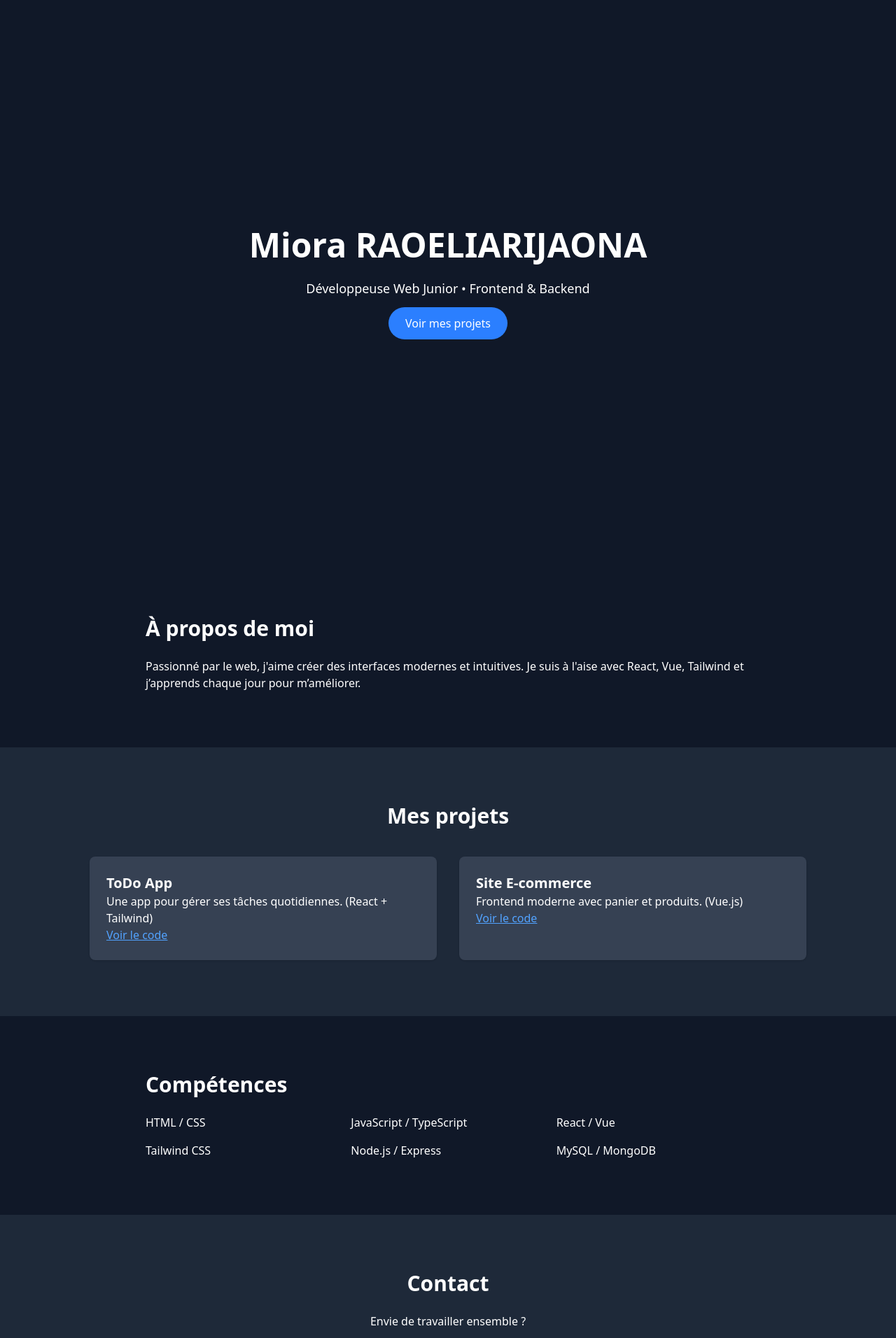
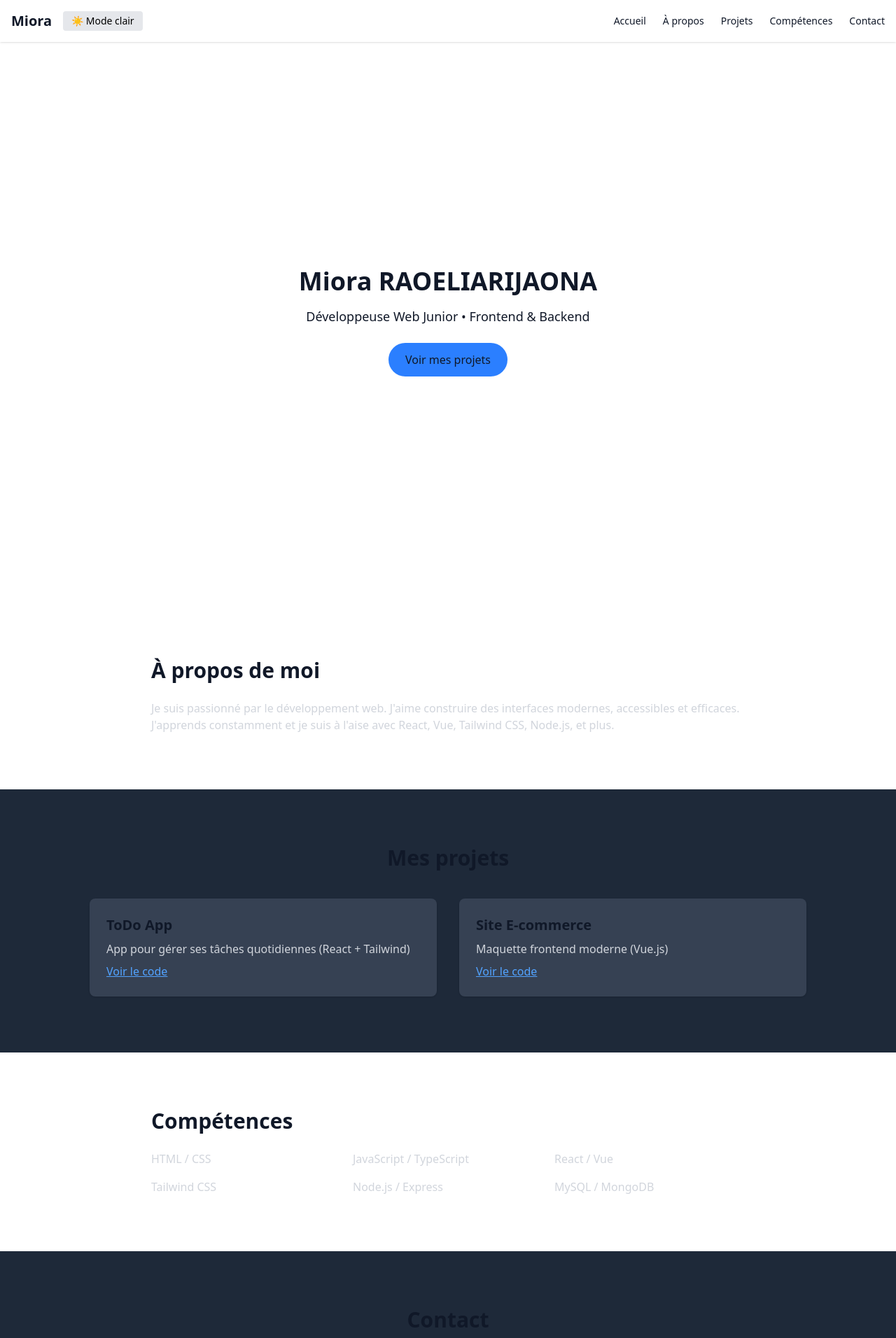
Before and after one commit to HaryMiora/mon-portfolio, a React (Vite) app: page / in a window 1280 px wide. Shown: the top 1912 px of the page at 70% size. Built offline with nearby package versions, Linux system fonts and the light colour scheme.

Commit message:
Portfolio initial avec composants séparés et dark mode toggle

```diff
--- a/src/App.jsx
+++ b/src/App.jsx
@@ -1,67 +1,36 @@
-import React from 'react'
+import React, { useState } from 'react';
+import Navigation from './components/Navigation';
+import Accueil from './components/Accueil';
+import APropos from './components/APropos';
+import Projets from './components/Projets';
+import Competences from './components/Competences';
+import Contact from './components/Contact';
+import Footer from './components/Footer';
 
 function App() {
+  const [darkMode, setDarkMode] = useState(true);
+
+  const toggleDarkMode = () => {
+    setDarkMode(!darkMode);
+
+    if (!darkMode) {
+      document.documentElement.classList.add('dark');
+    } else {
+      document.documentElement.classList.remove('dark');
+    }
+  };
+
   return (
-    <div className="font-sans bg-gray-900 text-white scroll-smooth">
-      {/* Section Accueil */}
-      <section id="home" className="min-h-screen flex items-center justify-center">
-        <div className="text-center space-y-6">
-          <h1 className="text-5xl font-bold">Miora RAOELIARIJAONA</h1>
-          <p className="text-lg">Développeuse Web Junior • Frontend & Backend</p>
-          <a href="#projects" className="bg-blue-500 px-6 py-3 rounded-full hover:bg-blue-600 transition">
-            Voir mes projets
-          </a>
-        </div>
-      </section>
-
-      {/* Section À propos */}
-      <section id="about" className="py-20 px-4 max-w-4xl mx-auto">
-        <h2 className="text-3xl font-bold mb-6">À propos de moi</h2>
-        <p>
-          Passionné par le web, j'aime créer des interfaces modernes et intuitives.
-          Je suis à l'aise avec React, Vue, Tailwind et j’apprends chaque jour pour m’améliorer.
-        </p>
-      </section>
-
-      {/* Section Projets */}
-      <section id="projects" className="py-20 px-4 bg-gray-800">
-        <h2 className="text-3xl font-bold mb-10 text-center">Mes projets</h2>
-        <div className="grid grid-cols-1 md:grid-cols-2 gap-8 max-w-5xl mx-auto">
-          <div className="bg-gray-700 p-6 rounded-lg shadow hover:shadow-xl transition">
-            <h3 className="text-xl font-semibold">ToDo App</h3>
-            <p>Une app pour gérer ses tâches quotidiennes. (React + Tailwind)</p>
-            <a href="#" className="text-blue-400 underline">Voir le code</a>
-          </div>
-          <div className="bg-gray-700 p-6 rounded-lg shadow hover:shadow-xl transition">
-            <h3 className="text-xl font-semibold">Site E-commerce</h3>
-            <p>Frontend moderne avec panier et produits. (Vue.js)</p>
-            <a href="#" className="text-blue-400 underline">Voir le code</a>
-          </div>
-        </div>
-      </section>
-
-      {/* Section Compétences */}
-      <section id="skills" className="py-20 px-4 max-w-4xl mx-auto">
-        <h2 className="text-3xl font-bold mb-6">Compétences</h2>
-        <ul className="grid grid-cols-2 md:grid-cols-3 gap-4">
-          <li>HTML / CSS</li>
-          <li>JavaScript / TypeScript</li>
-          <li>React / Vue</li>
-          <li>Tailwind CSS</li>
-          <li>Node.js / Express</li>
-          <li>MySQL / MongoDB</li>
-        </ul>
-      </section>
-
-      {/* Section Contact */}
-      <section id="contact" className="py-20 px-4 bg-gray-800 text-center">
-        <h2 className="text-3xl font-bold mb-6">Contact</h2>
-        <p>Envie de travailler ensemble ?</p>
-        <p className="mt-2">📧 <a href="mailto:raoeliarijaonamiora@gmail.com" className="text-blue-400 underline">raoeliarijaonamiora@gmail.com</a></p>
-        <p className="mt-1">🔗 <a href="https://github.com/HaryMiora" className="text-blue-400 underline">https://github.com/HaryMiora</a></p>
-      </section>
+    <div className="font-sans bg-white text-gray-900 dark:bg-gray-900 dark:text-white">
+      <Navigation darkMode={darkMode} toggleDarkMode={toggleDarkMode} />
+      <Accueil />
+      <APropos />
+      <Projets />
+      <Competences />
+      <Contact />
+      <Footer />
     </div>
-  )
+  );
 }
 
-export default App
+export default App;
--- /dev/null
+++ b/src/components/APropos.jsx
@@ -0,0 +1,13 @@
+function APropos() {
+  return (
+    <section id="about" className="py-20 px-6 max-w-4xl mx-auto">
+      <h2 className="text-3xl font-bold mb-6">À propos de moi</h2>
+      <p className="text-gray-300">
+        Je suis passionné par le développement web. J'aime construire des interfaces modernes, accessibles et efficaces.
+        J'apprends constamment et je suis à l'aise avec React, Vue, Tailwind CSS, Node.js, et plus.
+      </p>
+    </section>
+  );
+}
+
+export default APropos;
--- /dev/null
+++ b/src/components/Accueil.jsx
@@ -0,0 +1,11 @@
+function Accueil() {
+  return (
+    <section id="home" className="min-h-screen flex flex-col items-center justify-center text-center px-4">
+      <h2 className="text-4xl font-bold mb-4">Miora RAOELIARIJAONA</h2>
+      <p className="text-lg mb-6">Développeuse Web Junior • Frontend & Backend</p>
+      <a href="#projects" className="bg-blue-500 hover:bg-blue-600 px-6 py-3 rounded-full transition">Voir mes projets</a>
+    </section>
+  );
+}
+
+export default Accueil;
--- /dev/null
+++ b/src/components/Competences.jsx
@@ -0,0 +1,17 @@
+function Competences() {
+  return (
+    <section id="skills" className="py-20 px-6 max-w-4xl mx-auto">
+      <h2 className="text-3xl font-bold mb-6">Compétences</h2>
+      <ul className="grid grid-cols-2 md:grid-cols-3 gap-4 text-gray-300">
+        <li>HTML / CSS</li>
+        <li>JavaScript / TypeScript</li>
+        <li>React / Vue</li>
+        <li>Tailwind CSS</li>
+        <li>Node.js / Express</li>
+        <li>MySQL / MongoDB</li>
+      </ul>
+    </section>
+  );
+}
+
+export default Competences;
--- /dev/null
+++ b/src/components/Contact.jsx
@@ -0,0 +1,12 @@
+function Contact() {
+  return (
+    <section id="contact" className="py-20 px-6 bg-gray-800 text-center">
+      <h2 className="text-3xl font-bold mb-6">Contact</h2>
+      <p>Tu veux collaborer ou me poser une question ?</p>
+      <p className="mt-2">📧 <a href="mailto:raoeliarijaonamiora@gmail.com" className="text-blue-400 underline">raoeliarijaonamiora@gmail.com</a></p>
+      <p className="mt-1">🔗 <a href="https://github.com/HaryMiora" className="text-blue-400 underline">https://github.com/HaryMiora</a></p>
+    </section>
+  );
+}
+
+export default Contact;
--- /dev/null
+++ b/src/components/Footer.jsx
@@ -0,0 +1,9 @@
+function Footer() {
+  return (
+    <footer className="py-6 text-center text-gray-500 text-sm bg-gray-900">
+      &copy; 2025 Miora. Tous droits réservés.
+    </footer>
+  );
+}
+
+export default Footer;
--- /dev/null
+++ b/src/components/Navigation.jsx
@@ -0,0 +1,28 @@
+import React from 'react';
+
+function Navigation({ darkMode, toggleDarkMode }) {
+  return (
+    <header className="sticky top-0 z-50 bg-white dark:bg-gray-950 shadow transition-colors duration-300">
+      <nav className="container mx-auto px-4 py-4 flex justify-between items-center text-gray-900 dark:text-white">
+        <div className="flex items-center space-x-4">
+          <h1 className="text-xl font-bold">Miora</h1>
+          <button
+            onClick={toggleDarkMode}
+            className="text-sm bg-gray-200 dark:bg-gray-700 text-black dark:text-white px-3 py-1 rounded hover:bg-gray-300 dark:hover:bg-gray-600 transition"
+          >
+            {darkMode ? '☀️ Mode clair' : '🌙 Mode sombre'}
+          </button>
+        </div>
+        <ul className="flex space-x-6 text-sm">
+          <li><a href="#home" className="hover:text-blue-500">Accueil</a></li>
+          <li><a href="#about" className="hover:text-blue-500">À propos</a></li>
+          <li><a href="#projects" className="hover:text-blue-500">Projets</a></li>
+          <li><a href="#skills" className="hover:text-blue-500">Compétences</a></li>
+          <li><a href="#contact" className="hover:text-blue-500">Contact</a></li>
+        </ul>
+      </nav>
+    </header>
+  );
+}
+
+export default Navigation;
--- /dev/null
+++ b/src/components/Projets.jsx
@@ -0,0 +1,21 @@
+function Projets() {
+  return (
+    <section id="projects" className="py-20 px-6 bg-gray-800">
+      <h2 className="text-3xl font-bold text-center mb-10">Mes projets</h2>
+      <div className="grid grid-cols-1 md:grid-cols-2 gap-8 max-w-5xl mx-auto">
+        <div className="bg-gray-700 p-6 rounded-lg shadow">
+          <h3 className="text-xl font-semibold mb-2">ToDo App</h3>
+          <p className="text-gray-300">App pour gérer ses tâches quotidiennes (React + Tailwind)</p>
+          <a href="#" className="text-blue-400 underline mt-2 inline-block">Voir le code</a>
+        </div>
+        <div className="bg-gray-700 p-6 rounded-lg shadow">
+          <h3 className="text-xl font-semibold mb-2">Site E-commerce</h3>
+          <p className="text-gray-300">Maquette frontend moderne (Vue.js)</p>
+          <a href="#" className="text-blue-400 underline mt-2 inline-block">Voir le code</a>
+        </div>
+      </div>
+    </section>
+  );
+}
+
+export default Projets;
```
